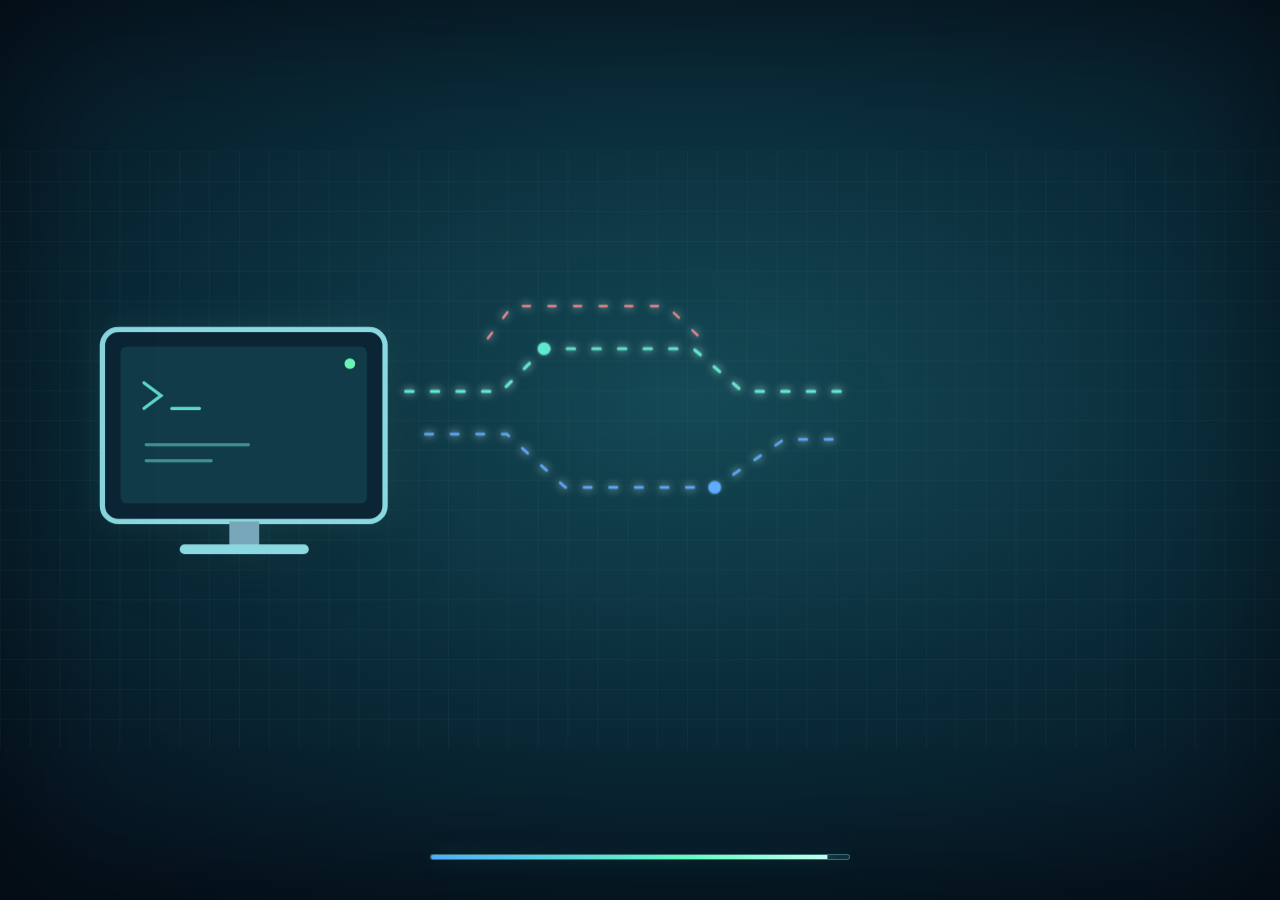
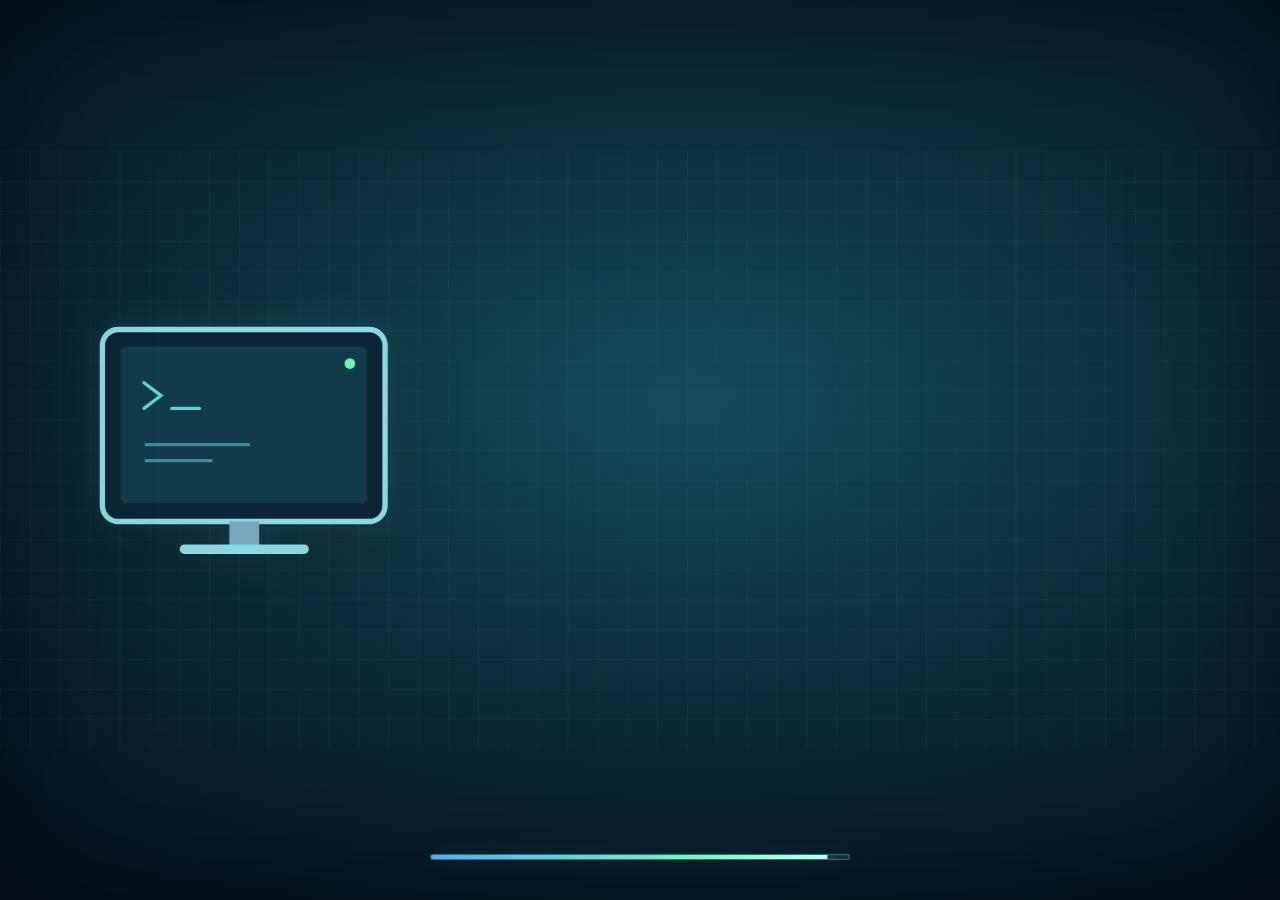
Before and after one commit to AdityaManivel/AdityaManivel.github.io, a Jekyll site: the page index.html, which Jekyll copies as it is, in a window 1280 px wide and 900 px high. Built offline with Jekyll 4.4.1, drawn with Linux system fonts in a browser that asks for light colours.

Commit message:
Instantly remove signal trails at rover departure instead of fading

```diff
--- a/index.html
+++ b/index.html
@@ -10,7 +10,7 @@
   <link rel="preconnect" href="https://fonts.googleapis.com">
   <link rel="preconnect" href="https://fonts.gstatic.com" crossorigin>
   <link href="https://fonts.googleapis.com/css2?family=DM+Sans:wght@400;500;600;700&family=Space+Grotesk:wght@400;500;600;700&display=swap" rel="stylesheet">
-  <link rel="stylesheet" href="styles.css?v=signal-continuity-20261029" />
+  <link rel="stylesheet" href="styles.css?v=instant-signal-cut-20261029" />
 <style id="workflow-critical-css">
 #spacelabs-workflow .spacelabs-workflow-tabs{display:grid!important;grid-template-columns:1fr 1fr;gap:6px;padding:6px;margin:0 0 18px;background:#eef4fa;border:1px solid #d8e3ef;border-radius:14px;max-width:620px}
 #spacelabs-workflow .spacelabs-workflow-tab{appearance:none!important;background:transparent!important;border:0!important;border-radius:10px!important;padding:13px 16px!important;color:#55718d!important;font:700 14px/1.3 'DM Sans',sans-serif!important;cursor:pointer!important}
```
Also changed, not shown: other parts of index.html (+1 -0 lines).
